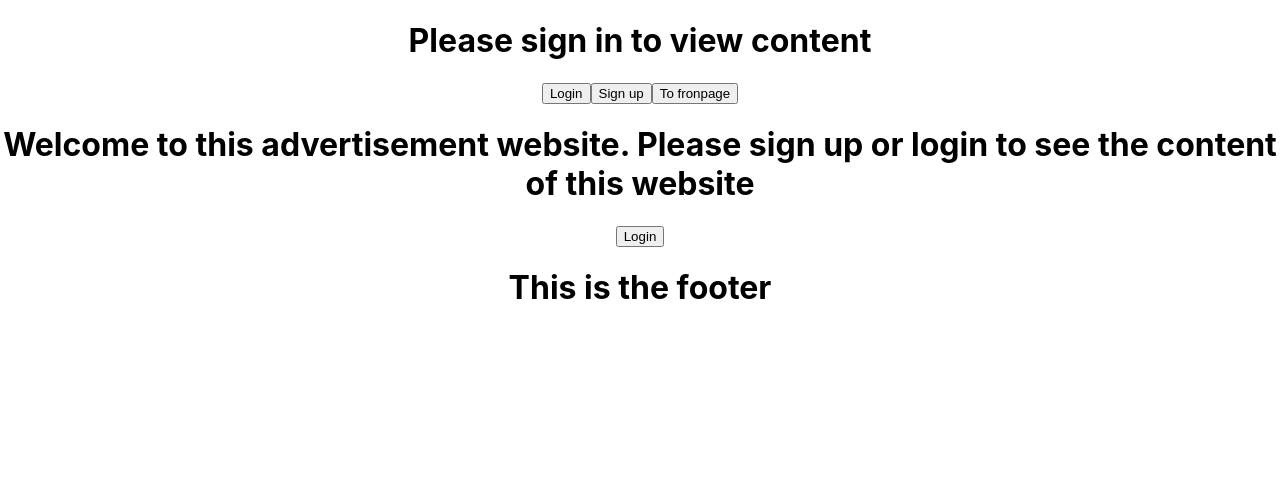
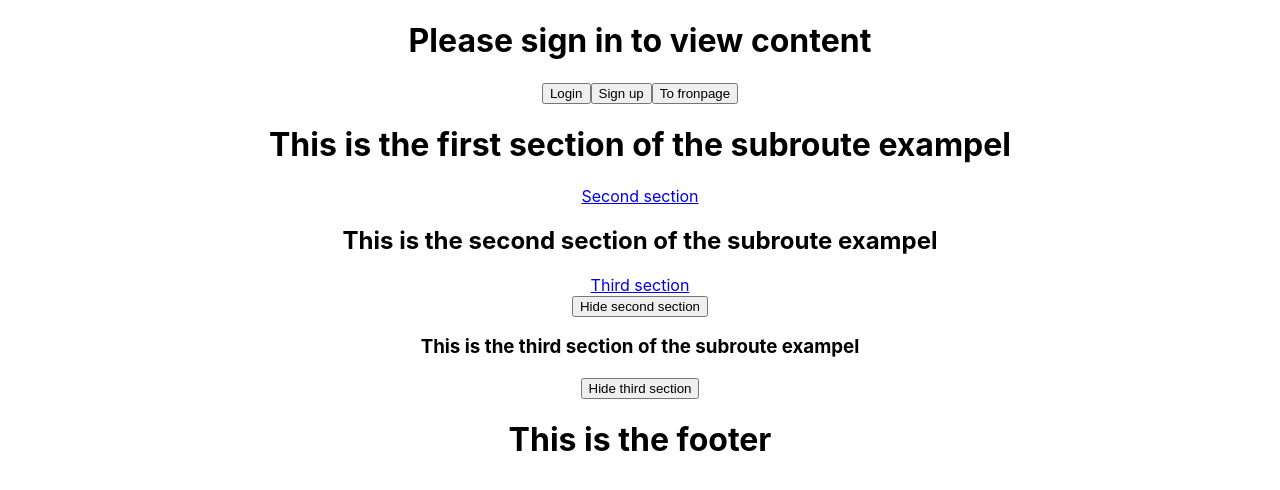
Before and after one commit to Mw394/frontend, a React (Create React App) app: page /firstPage/secondPage/thirdPage in a window 1280 px wide. Shown: the top 490 px of the page. Built offline with nearby package versions, Linux system fonts and the light colour scheme; no server answers.

Commit message:
new subroute exampel implemented

```diff
--- a/src/components/body/body.js
+++ b/src/components/body/body.js
@@ -1,11 +1,9 @@
 import { useEffect, useState } from "react";
-import { Link, Outlet, useLocation } from "react-router-dom";
 
 function Body(props) {
 
     const [loggedIn, setLoggedIn] = useState(false);
     const [name, setName] = useState("Nobody")
-    const location = useLocation()
 
     useEffect(() => {
         console.log(name + " er logget ind")
@@ -16,8 +14,8 @@ function Body(props) {
             return (
                 <div>
                     <h1>Welcome {name} to this advertisement website. Here you can find advertisements of different kinds and even create your own ad</h1>
-                    <Link to={`${location.pathname}/moreBody`}>More info</Link> <br/>
-                    <Outlet/>
+                    <p>To see the advertisements navigate to the categories page using the button named To categories</p>
+                    <p>Here you will see a list of different categories and how many ads each category currently contains</p>
                     <button onClick={() =>  {
                         setLoggedIn(false)
                         //setName("Nobody")
--- a/src/components/body/evenMoreBody.js
+++ /dev/null
@@ -1,10 +0,0 @@
-function EvenMoreBody() {
-    return(
-        <div>
-            <p>If you wish to create a Ad do so using the Create ad button under categories</p>
-        </div>
-
-    )
-}
-
-export default EvenMoreBody
--- a/src/components/body/morebody.js
+++ /dev/null
@@ -1,18 +0,0 @@
-import { Link, useLocation, Outlet } from "react-router-dom"
-
-function MoreBody() {
-
-    const location = useLocation()
-
-    return (
-        <div>
-            <p>To see the advertisements navigate to the categories page using the button named To categories</p>
-            <p>Here you will see a list of different categories and how many ads each category currently contains</p>
-            <Link to={`${location.pathname}/evenMoreBody`}>Even more info</Link>
-            <Outlet/>
-        </div>
-    )
-
-}
-
-export default MoreBody
--- /dev/null
+++ b/src/components/subRoute/firstPage.js
@@ -0,0 +1,17 @@
+import {Link, Outlet, useLocation} from "react-router-dom"
+
+function FirstPage() {
+
+    const location = useLocation()
+
+    return(
+        <div>
+            <h1>This is the first section of the subroute exampel</h1>
+            <Link to={`${location.pathname}secondPage`}>Second section</Link>
+            <Outlet/>
+        </div>
+    )
+
+}
+
+export default FirstPage
--- /dev/null
+++ b/src/components/subRoute/secondPage.js
@@ -0,0 +1,20 @@
+import {Link, Outlet, useLocation, useNavigate} from "react-router-dom"
+
+function SecondPage() {
+
+    const location = useLocation()
+    const navigate = useNavigate()
+
+    return(
+        <div>
+            <h2>This is the second section of the subroute exampel</h2>
+            <Link to={`${location.pathname}/thirdPage`}>Third section</Link> <br/>
+            <button onClick={() => navigate(-1)}>Hide second section</button>
+            <Outlet/>
+
+        </div>
+    )
+
+}
+
+export default SecondPage
--- /dev/null
+++ b/src/components/subRoute/thirdPage.js
@@ -0,0 +1,16 @@
+import {Link, Outlet, useLocation, useNavigate} from "react-router-dom"
+
+function ThirdPage() {
+
+    const navigate = useNavigate()
+
+    return(
+        <div>
+            <h3>This is the third section of the subroute exampel</h3>
+            <button onClick={() => navigate(-1)}>Hide third section</button>
+        </div>
+    )
+
+}
+
+export default ThirdPage
--- a/src/main/main.js
+++ b/src/main/main.js
@@ -3,13 +3,14 @@ import LoginPage from "../components/login/loginPage";
 import React from "react";
 import Body from "../components/body/body";
 //import Body from "../components/body/bodyAsClass"
-import MoreBody from "../components/body/morebody";
-import EvenMoreBody from "../components/body/evenMoreBody";
 import SignUpPage from "../components/signup/signup";
 import Categories from "../components/categories/categories";
 import ShowAdvertisementList from "../components/advertisement/advertismentList";
 import Advertisement from "../components/advertisement/advertisementInfo";
 import CreateAdvertisement from "../components/advertisement/createAdvertisement";
+import FirstPage from "../components/subRoute/firstPage";
+import SecondPage from "../components/subRoute/secondPage";
+import ThirdPage from "../components/subRoute/thirdPage";
 
 function Main(props) {
     return (
@@ -17,16 +18,18 @@ function Main(props) {
             <Routes>
                 <Route path={"/LoginPage"} element={<LoginPage loggedIn={props.loggedIn} isLoggedin={props.isLoggedin}/>}></Route>
                 <Route path={"/SignUp"} element={<SignUpPage/>}></Route>
-                <Route path={"/FrontPage/"} element={<Body loggedIn={props.loggedIn}/>}>
-                    <Route path="/FrontPage/moreBody/" element={<MoreBody loggedIn={props.loggedIn}/>}>
-                        <Route path="/FrontPage/moreBody/evenMoreBody/" element={<EvenMoreBody loggedIn={props.loggedIn}/>}></Route>
-                    </Route>
-                </Route>
+                <Route path={"/FrontPage/"} element={<Body loggedIn={props.loggedIn}/>}></Route>
                 <Route path={"/Categories"} element={<Categories loggedIn={props.loggedIn}/>}></Route>
                 <Route path={"/Categories/:category/advertisements"} element={<ShowAdvertisementList loggedIn={props.loggedIn}/>} />
                 <Route path={"/advertisement/:id"} element={<Advertisement loggedIn={props.loggedIn}/>}/>
                 <Route path={"/createAdvertisement"} element={<CreateAdvertisement loggedIn={props.loggedIn}/>}/>
-                <Route path={"/*"} element={<Body loggedIn={props.loggedIn}/>}></Route>
+                <Route path={"/firstPage"} element={<FirstPage/>}>
+                    <Route path={"/firstPage/secondPage"} element={<SecondPage/>}>
+                        <Route path={"/firstPage/secondPage/thirdPage"} element={<ThirdPage/>}></Route>
+                    </Route>
+                </Route>
+                {/* <Route path={"/*"} element={<Body loggedIn={props.loggedIn}/>}></Route> */}
+
             </Routes>
         </div>
     )
```
Also changed, not shown: 1 other file (tests, documents, lock files or other folders).
